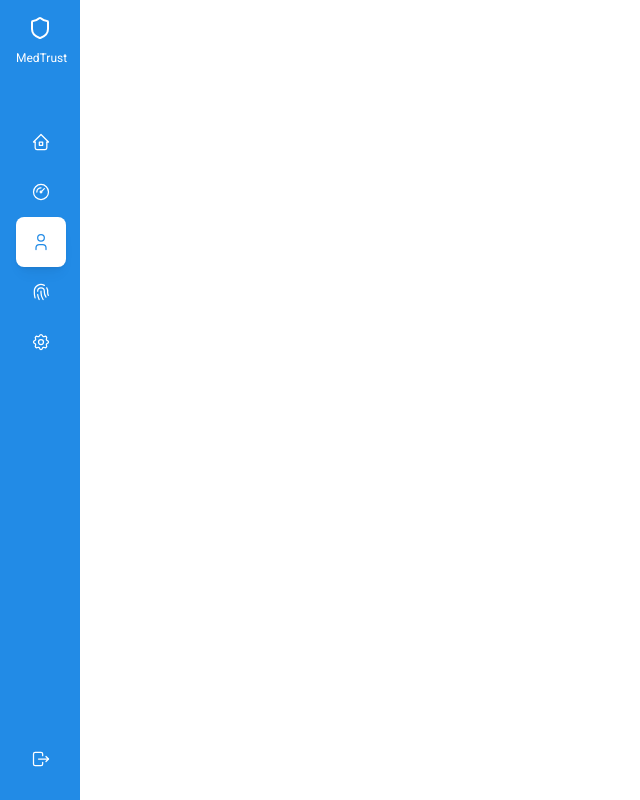
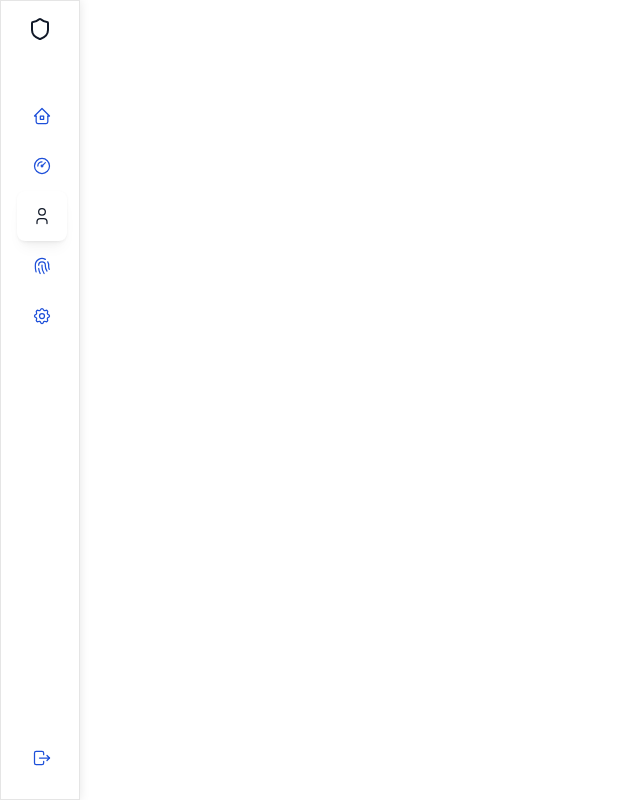
Before and after one commit to VincentR16/Tirocinio_FrontEnd, a React (Vite) app in the folder my-app/: page /home in a window 1280 px wide. Shown: the whole page, without its empty margins (0-640 px from the left). Built offline with nearby package versions, Linux system fonts and the light colour scheme.

Commit message:
last fix to NavbarToolTip

```diff
--- a/my-app/src/components/NavbarToolTip.tsx
+++ b/my-app/src/components/NavbarToolTip.tsx
@@ -7,7 +7,7 @@ import {
   IconSettings,
   IconUser,
 } from '@tabler/icons-react';
-import { Center, Stack, Text, Tooltip, UnstyledButton } from '@mantine/core';
+import { Center, Stack, Tooltip, UnstyledButton } from '@mantine/core';
 import { Shield } from "lucide-react";
 import classes from "./style/NavbarToolTip.module.css";
 
@@ -51,10 +51,10 @@ export function NavbarToolTip() {
   return (
     <nav className={classes.navbar}>
       <Center>
-        <Shield color='white'></Shield>
+        <Shield color='rgb(17, 25, 40)'></Shield>
       </Center>
       <Stack>
-        <Text c="white" mt='xs' size='xs' ff="Roboto">MedTrust</Text>
+
       </Stack>
 
       <div className={classes.navbarMain}>
--- a/my-app/src/components/style/NavbarToolTip.module.css
+++ b/my-app/src/components/style/NavbarToolTip.module.css
@@ -4,7 +4,9 @@
   padding: var(--mantine-spacing-md);
   display: flex;
   flex-direction: column;
-  background-color: var(--mantine-color-blue-filled);
+  background-color: rgba(255, 255, 255, 0.9);
+   border: 1px solid rgba(0, 0, 0, 0.1);
+   box-shadow: 0 0px 10px rgba(0, 0, 0, 0.1);
 }
 
 .navbarMain {
@@ -19,10 +21,10 @@
   display: flex;
   align-items: center;
   justify-content: center;
-  color: var(--mantine-color-white);
+  color: rgb(29, 79, 217);
 
   &:hover {
-    background-color: var(--mantine-color-blue-7);
+    background-color: var(--mantine-color-blue-12);
   }
 
   &[data-active] {
@@ -30,7 +32,7 @@
     &:hover {
       box-shadow: var(--mantine-shadow-sm);
       background-color: var(--mantine-color-white);
-      color: var(--mantine-color-blue-6);
+      color: rgb(17, 25, 40);
     }
   }
 }
```
